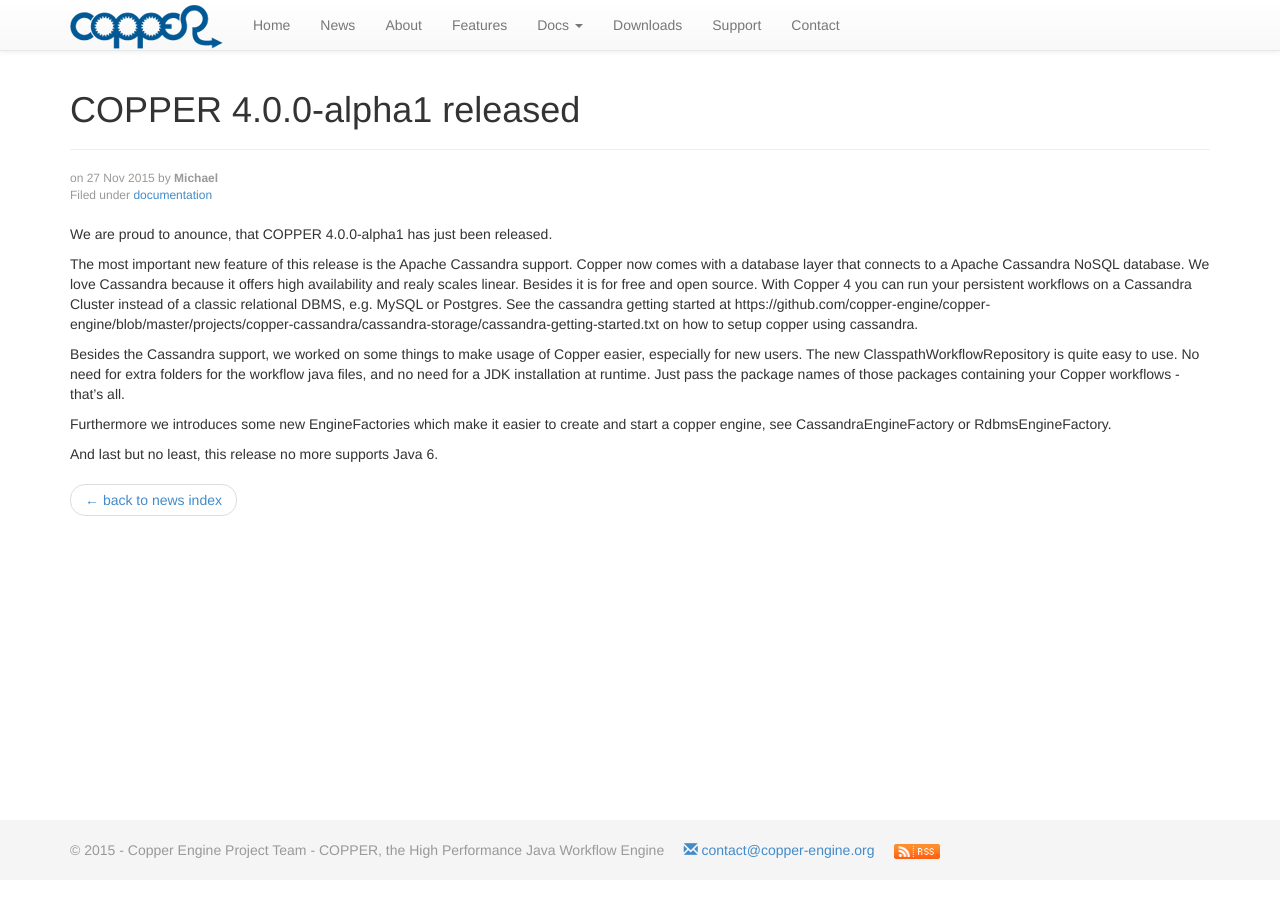
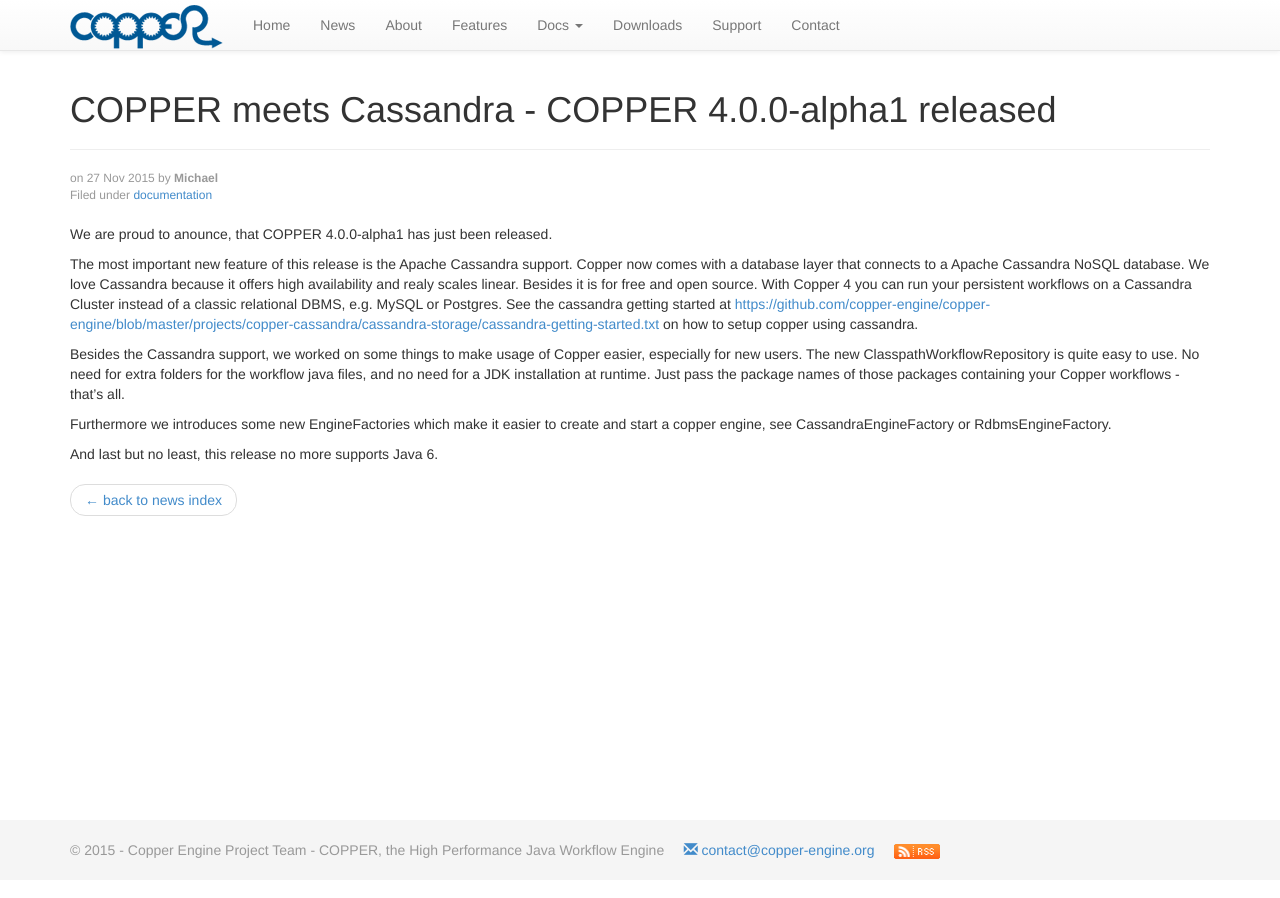
Before and after one commit to copper-engine/copper-engine.github.io, a Jekyll site: the page built from _posts/2015-11-27-copper-4.0.0-alpha1-released.md, in a window 1280 px wide. Built offline with Jekyll 4.4.1, drawn with Linux system fonts in a browser that asks for light colours; nearby versions of some CDN libraries.

Commit message:
released 4.0.0 alpha1

```diff
--- a/_posts/2015-11-27-copper-4.0.0-alpha1-released.md
+++ b/_posts/2015-11-27-copper-4.0.0-alpha1-released.md
@@ -1,17 +1,17 @@
 ---
 layout: blog
-title: COPPER 4.0.0-alpha1 released
+title: COPPER meets Cassandra - COPPER 4.0.0-alpha1 released
 author: Michael
 categories: documentation
 ---
 
 We are proud to anounce, that COPPER 4.0.0-alpha1 has just been released.
 
-The most important new feature of this release is the Apache Cassandra support.
-Copper now comes with a database layer that connects to a Apache Cassandra NoSQL database.
+The most important new feature of this release is the Apache Cassandra support. Copper now comes with a database layer that connects to a Apache Cassandra NoSQL database.
 We love Cassandra because it offers high availability and realy scales linear. Besides it is for free and open source.
 With Copper 4 you can run your persistent workflows on a Cassandra Cluster instead of a classic relational DBMS, e.g. MySQL or Postgres.
-See the cassandra getting started at https://github.com/copper-engine/copper-engine/blob/master/projects/copper-cassandra/cassandra-storage/cassandra-getting-started.txt
+See the cassandra getting started at
+[https://github.com/copper-engine/copper-engine/blob/master/projects/copper-cassandra/cassandra-storage/cassandra-getting-started.txt](cassandra-getting-started.txt)
 on how to setup copper using cassandra.
 
 Besides the Cassandra support, we worked on some things to make usage of Copper easier, especially for new users.
```
